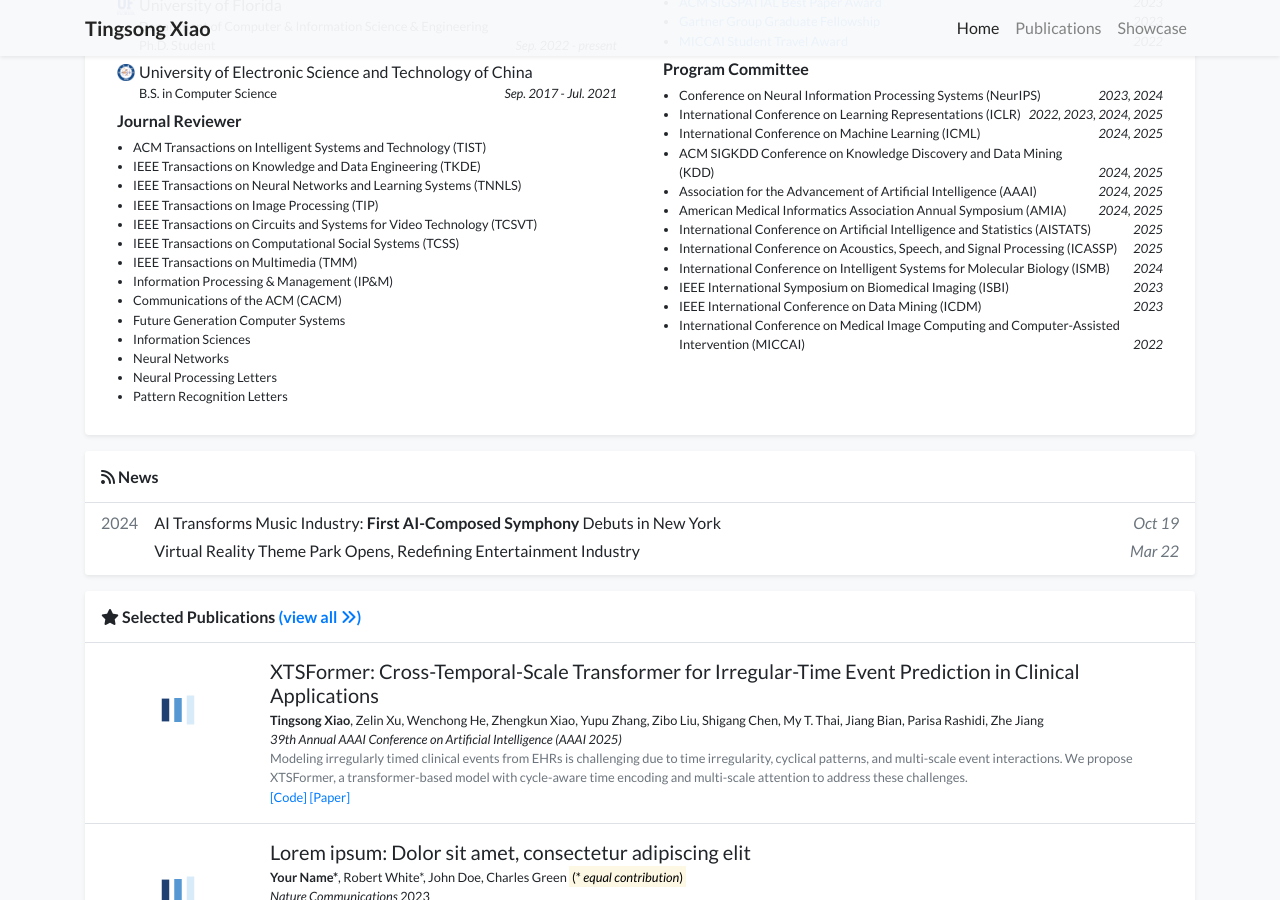
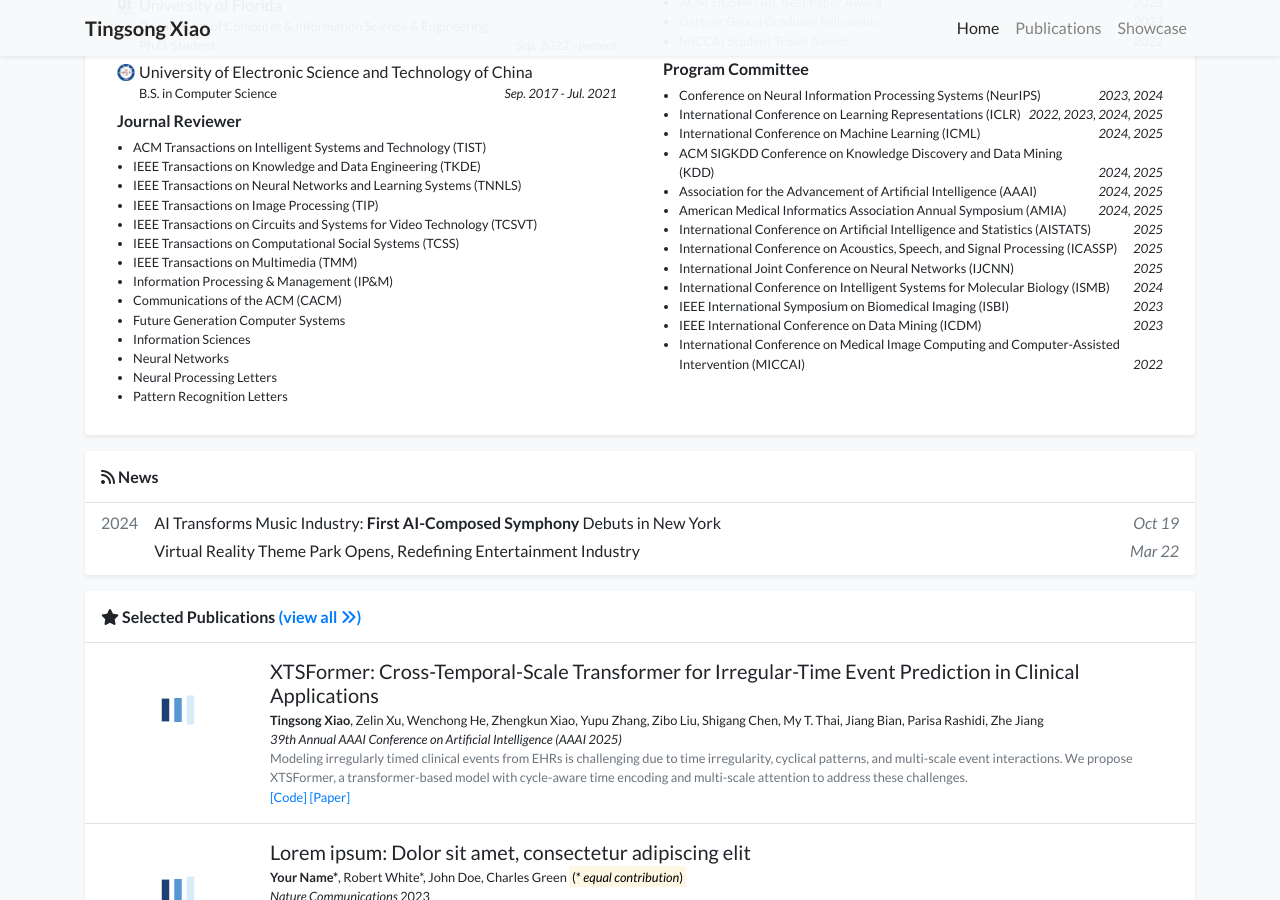
Before and after one commit to xiaotingsong/xiaotingsong.github.io, a Jekyll site: the page built from index.html, in a window 1280 px wide and 900 px high, scrolled down 779 px. Built offline with Jekyll 4.4.1, drawn with Linux system fonts in a browser that asks for light colours; nearby versions of some CDN libraries; a style sheet for code colours, icons or effects is not loaded.

Commit message:
Update profile.yml

```diff
--- a/_data/profile.yml
+++ b/_data/profile.yml
@@ -70,6 +70,8 @@
   date: 2025
 - name: International Conference on Acoustics, Speech, and Signal Processing (ICASSP)
   date: 2025
+- name: International Joint Conference on Neural Networks (IJCNN)
+  date: 2025
 - name: International Conference on Intelligent Systems for Molecular Biology (ISMB)
   date: 2024
 - name: IEEE International Symposium on Biomedical Imaging (ISBI)
```
